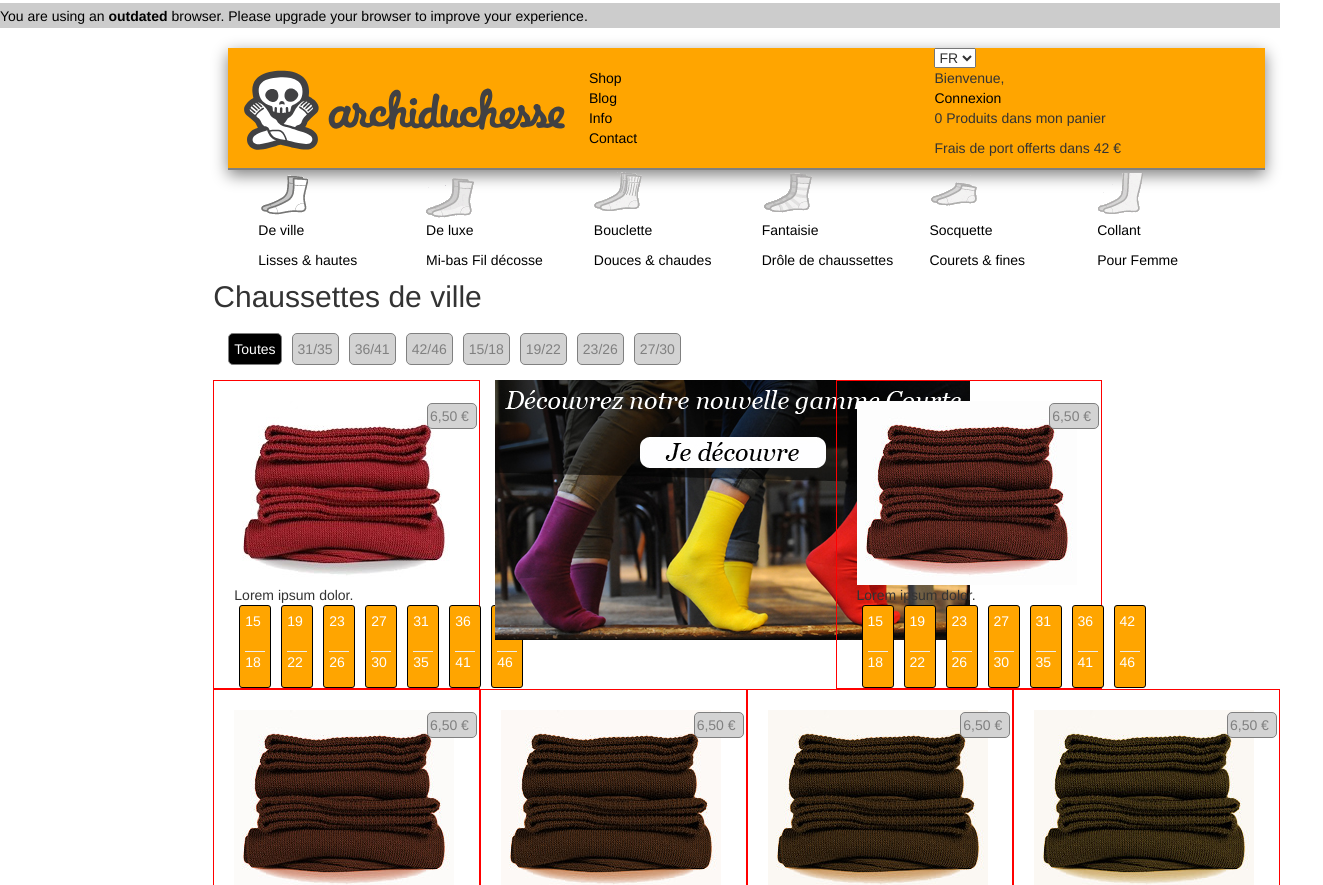
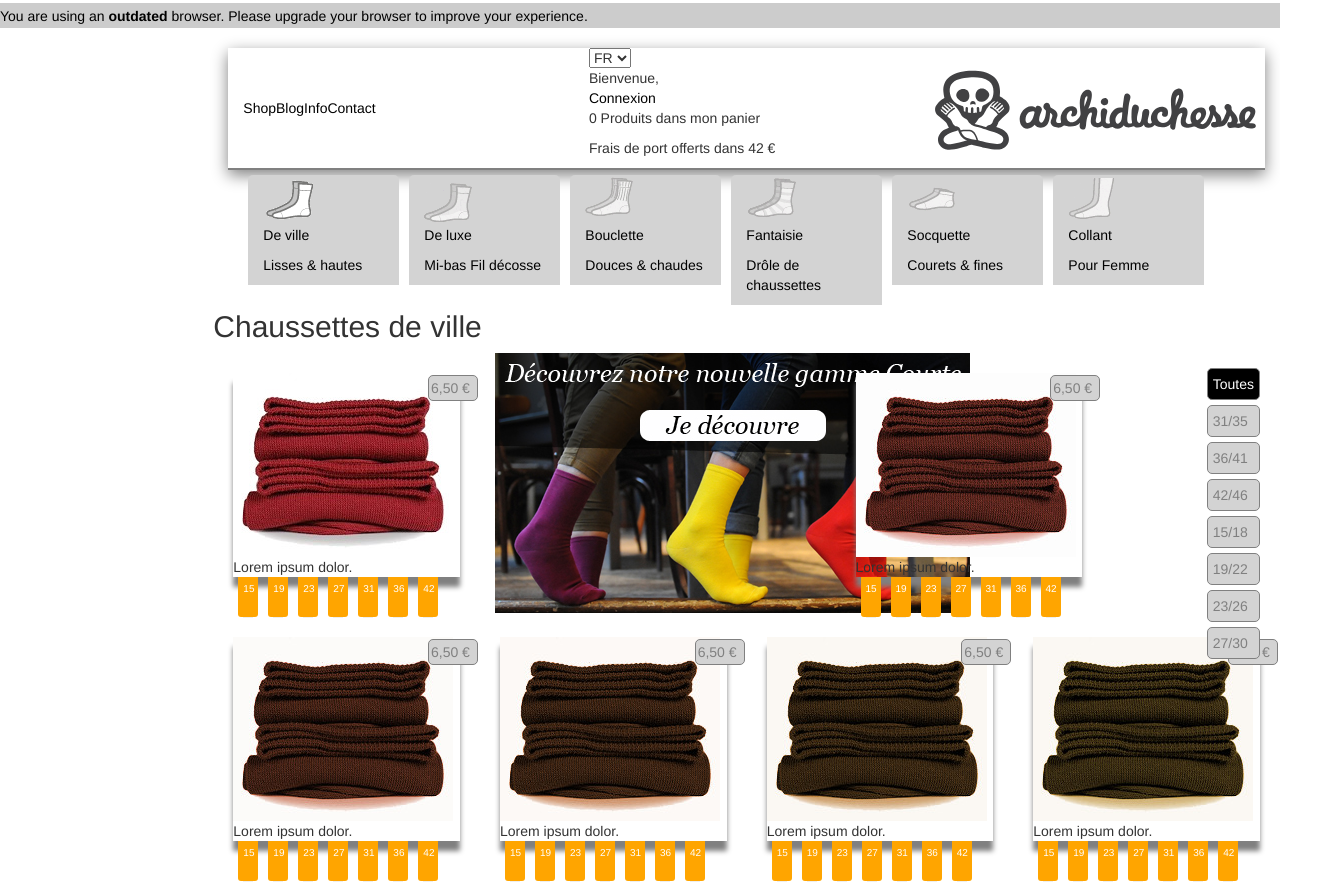
Before and after one commit to RenaudBernard59/S08-Final-Project-1-Archiduchesse, a plain HTML site: page index.html in a window 1280 px wide. Shown: the top 885 px of the page, 1323 px wide, since content can reach past the window. Drawn offline with nearby package versions, Linux system fonts and the light colour scheme; files whose address does not match are found by name.

Commit message:
Amelioration of CSS of index

```diff
--- a/css/style.css
+++ b/css/style.css
@@ -13,7 +13,6 @@ a, a:hover {
 	flex-direction: row;
 	justify-content: space-between;
 	align-items: center;
-	background: orange;
 	border-bottom: solid grey 2px;
 	box-shadow: 0 5px 15px grey;
 }
@@ -31,10 +30,28 @@ a, a:hover {
 	order: 3;
 }
 
+.chaussetChoose {
+	background: lightgrey;
+	border-radius: 5px 5px 0 0;
+	width: 15%;
+	margin: 5px;
+}
+
+
+
+
+/* ========== NAV MAIN ========== */
+nav.mainNavigation {
+    display: flex;
+
+}
+
+
 /* ========== NAV SECONDARY ========== */
 .chooseTaille {
-	display: flex;
-	flex-direction: row;
+	position: fixed;
+	right: 5px;
+	z-index: 5;
 	align-items: center;
 	padding: 5px;
 	margin: 5px;
@@ -61,9 +78,8 @@ a, a:hover {
 
 /* ========== MAIN ========== */
 .chaussettes {
-	border: solid red 1px;
 	padding: 20px;
-        padding-bottom:0px;
+    padding-bottom:0px;
 }
 
 
@@ -79,34 +95,44 @@ a, a:hover {
 	right:0;
 }
 
+figure {
+	box-shadow: 0px 10px 5px grey;
+}
+
 .ctContainer {
  	display: flex;
 }
 
 .cttCont {
-
+        margin-top: 0;
+        margin-botom: 0;
         margin-left: 5px;
         margin-right: 5px;
         padding: 5px;
-        border: solid black 1px;
-        border-radius: 3px;
+        border-radius: 0 0 3px 3px;
         background-color: orange;
         color: white;
+        font-size: 10px;
+		width: 20px;
+		height: 40px;
+		transition-property : bottom, transform;
+    	transition-duration : 0.5s, 1.5s, 0.75s, 0.75s;
+    	transition-delay : 0.05s, 0s, 1s, 1s;
+    	transition-timing-function : ease-out,linear, ease-in-out, ease-in-out;
 }
-
+.cttCont:hover {
+	height: 50px;s
 
 p.chaussTaille {
 	margin: 0;
-	padding:0
-	width: 20px;
-	height: 40px;
+	padding:0;
 	display: block;
 }
 
-hr {
+hr, br {
  	margin: 0;
 	padding: 0;
-	width: 20px;
+
  }
 
 
@@ -124,6 +150,26 @@ hr {
 	order: 0;
 }
 
+.chooseTaille {
+	display: flex;
+	flex-direction: row;
+	align-items: center;
+	padding: 5px;
+	margin: 5px;
+}
+
+.title {
+	order: 1;
+}
+
+.respMainNav {
+	order: 2;
+}
+
+.respCart {
+	order: 3;
+}
+
 
 /* ========================= PC OFFICE ========================= */
 @media (min-width: 1200px) {
--- a/index.html
+++ b/index.html
@@ -59,7 +59,7 @@
 		</div>
 
 		<!-- ##### NAVIGATION PRINCIPALE ##### -->
-		<nav class="mainNavigations col-md-4 visible-lg-* visible-md-* hidden-sm hidden-xs">
+		<nav class="mainNavigation col-md-4 visible-lg-* visible-md-* hidden-sm hidden-xs">
 			<a href="index.html">
 				<div>Shop</div>
 			</a>
```
